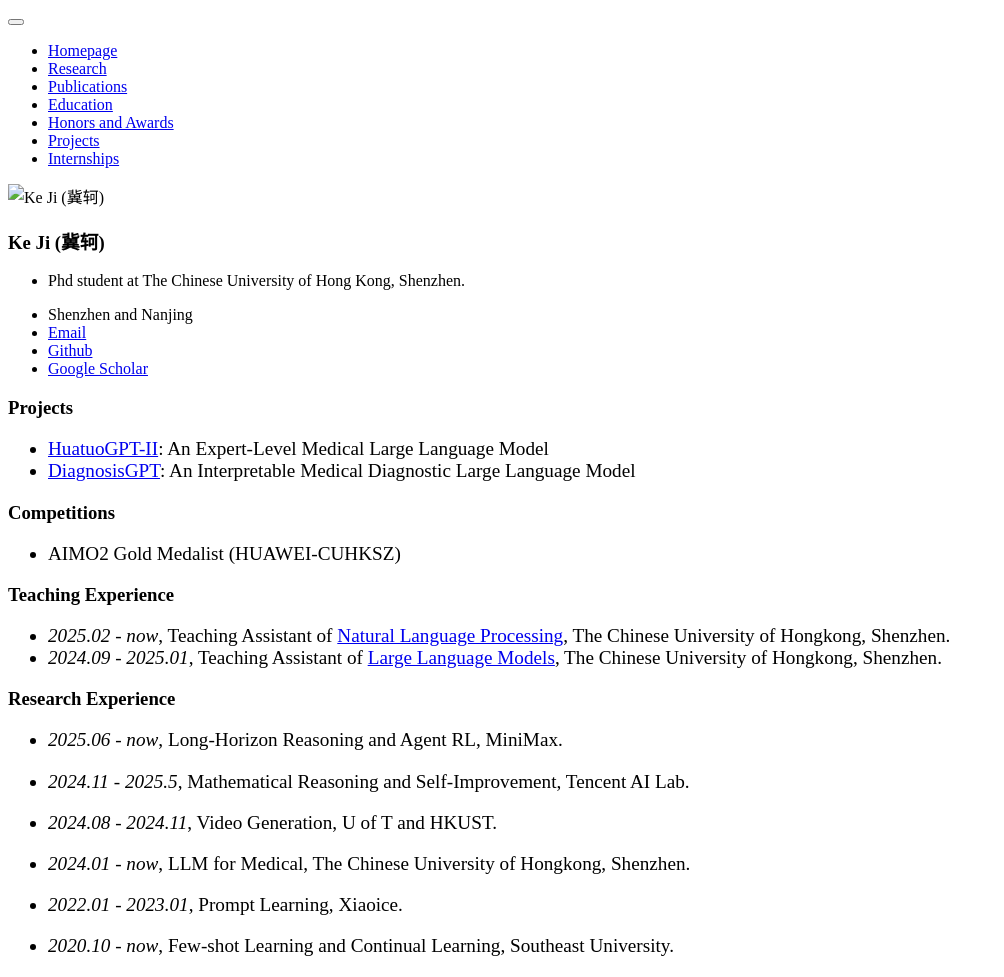
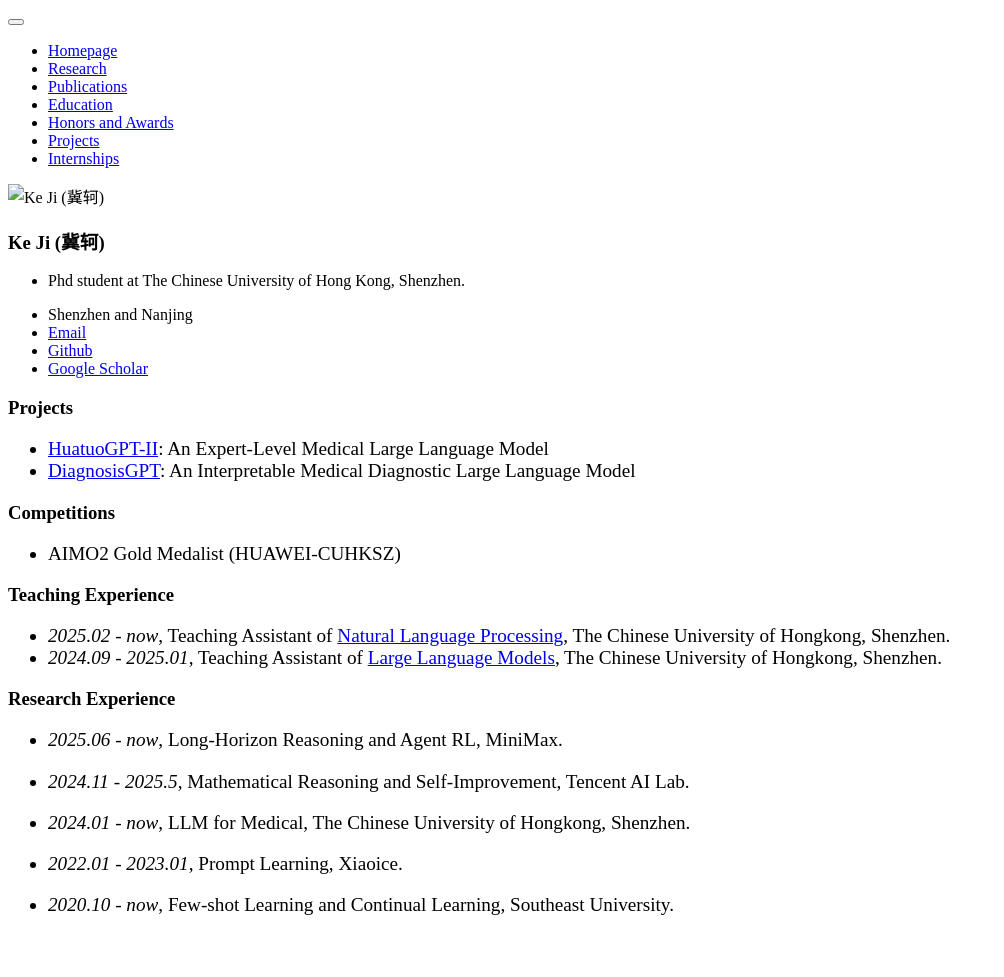
Before and after one commit to 1KE-JI/1KE-JI.github.io, a Jekyll site: the page built from _pages/includes/others.md, in a window 1280 px wide. Shown: the whole page, without its empty margins (0-1004 px from the left). Built offline with Jekyll 4.4.1, drawn with Linux system fonts in a browser that asks for light colours; our own code applies the rules of GitHub Pages for plain Markdown files; after the commit the page ends 935 px from its top, so only the background shows below that.

Commit message:
Update others.md

```diff
--- a/_pages/includes/others.md
+++ b/_pages/includes/others.md
@@ -31,8 +31,6 @@
 
 - *2024.11 - 2025.5*, Mathematical Reasoning and Self-Improvement, Tencent AI Lab.
 
-- *2024.08 - 2024.11*, Video Generation, U of T and HKUST.
-
 - *2024.01 - now*, LLM for Medical, The Chinese University of Hongkong, Shenzhen.
 
 - *2022.01 - 2023.01*, Prompt Learning, Xiaoice.
```
